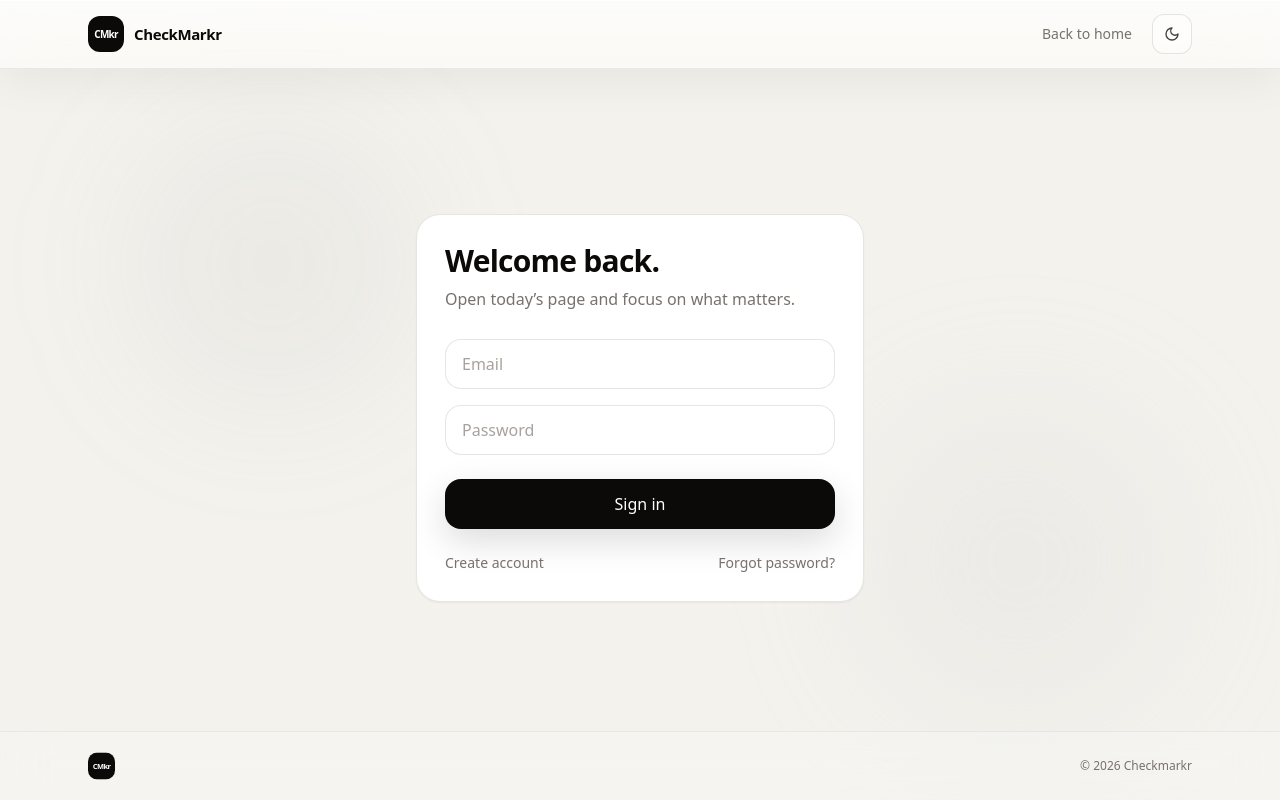
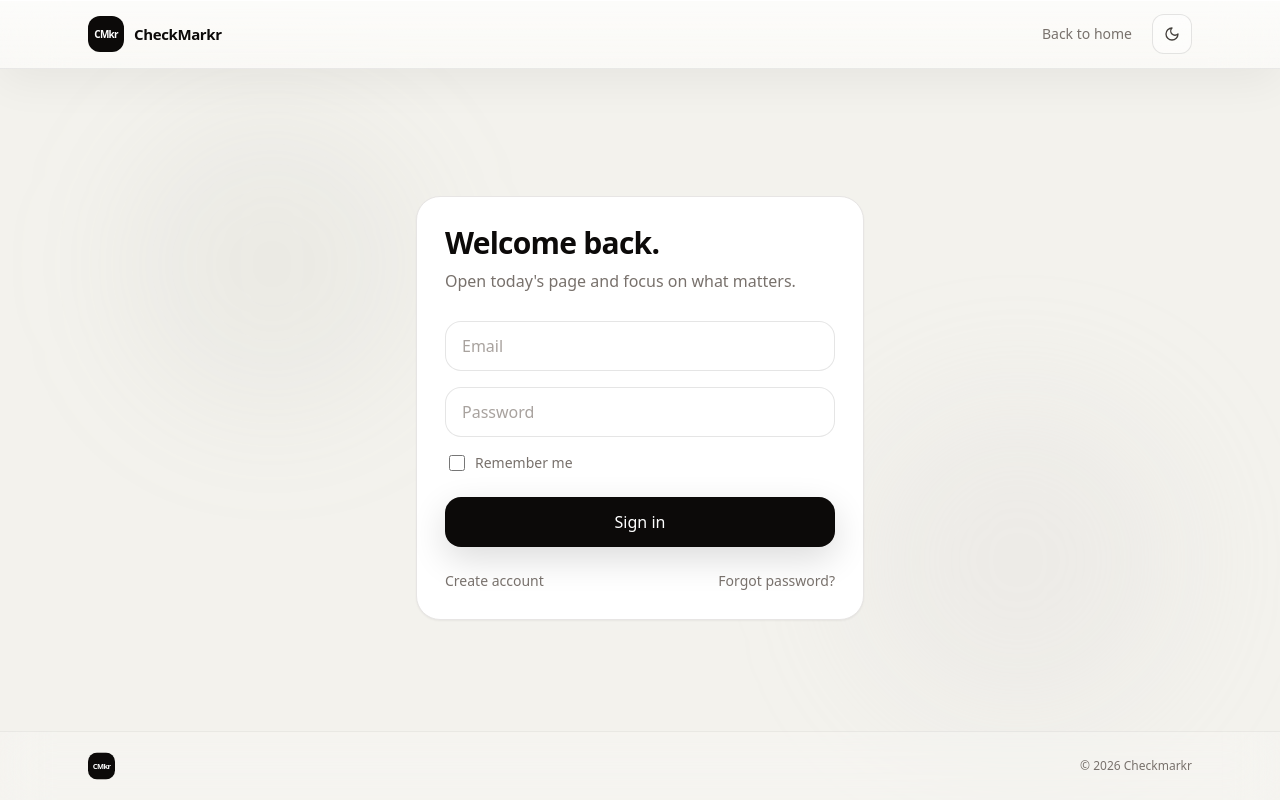
Before and after one commit to ShaphC/pro-daily, a Next.js app: page /login in a window 1280 px wide. Built offline with nearby package versions, Linux system fonts and the light colour scheme.

Commit message:
added the remember me feature

```diff
--- a/app/(auth)/login/page.tsx
+++ b/app/(auth)/login/page.tsx
@@ -1,32 +1,42 @@
 import Link from "next/link";
+
 import { AuthFormFields } from "@/components/auth/auth-form";
 import { signIn } from "@/lib/actions/auth";
 
 export default async function LoginPage({
   searchParams,
 }: {
-  searchParams: Promise<{ error?: string; message?: string }>;
+  searchParams: Promise<{
+    error?: string;
+    message?: string;
+  }>;
 }) {
   const params = await searchParams;
+
   return (
     <section className="rounded-3xl border bg-white p-7 shadow-sm dark:bg-stone-900">
       <h1 className="text-3xl font-semibold tracking-tight">Welcome back.</h1>
+
       <p className="mt-2 text-stone-500">
-        Open today’s page and focus on what matters.
+        Open today&apos;s page and focus on what matters.
       </p>
+
       {params.error && (
         <p className="mt-5 rounded-xl bg-red-50 p-3 text-sm text-red-700 dark:bg-red-950/40 dark:text-red-300">
           {params.error}
         </p>
       )}
+
       {params.message && (
         <p className="mt-5 rounded-xl bg-stone-100 p-3 text-sm dark:bg-stone-800">
           {params.message}
         </p>
       )}
+
       <form action={signIn} className="mt-7 grid gap-4">
-        <AuthFormFields buttonLabel="Sign in" />
+        <AuthFormFields buttonLabel="Sign in" rememberEmail />
       </form>
+
       <div className="mt-6 flex justify-between text-sm text-stone-500">
         <Link
           href="/signup"
@@ -34,6 +44,7 @@ export default async function LoginPage({
         >
           Create account
         </Link>
+
         <Link
           href="/reset-password"
           className="hover:text-stone-950 dark:hover:text-white"
--- a/components/auth/auth-form.tsx
+++ b/components/auth/auth-form.tsx
@@ -2,18 +2,50 @@
 
 import { useEffect, useState } from "react";
 
-export function AuthFormFields({ buttonLabel }: { buttonLabel: string }) {
+const REMEMBERED_EMAIL_KEY = "checkmarkr_remembered_email";
+
+type AuthFormFieldsProps = {
+  buttonLabel: string;
+  rememberEmail?: boolean;
+};
+
+export function AuthFormFields({
+  buttonLabel,
+  rememberEmail = false,
+}: AuthFormFieldsProps) {
   const [timezone, setTimezone] = useState("UTC");
   const [origin, setOrigin] = useState("");
+  const [email, setEmail] = useState("");
+  const [rememberMe, setRememberMe] = useState(false);
 
   useEffect(() => {
     setTimezone(Intl.DateTimeFormat().resolvedOptions().timeZone || "UTC");
     setOrigin(window.location.origin);
-  }, []);
+
+    if (rememberEmail) {
+      const rememberedEmail = localStorage.getItem(REMEMBERED_EMAIL_KEY);
+
+      if (rememberedEmail) {
+        setEmail(rememberedEmail);
+        setRememberMe(true);
+      }
+    }
+  }, [rememberEmail]);
+
+  function handleSubmit() {
+    if (!rememberEmail) return;
+
+    if (rememberMe && email.trim()) {
+      localStorage.setItem(REMEMBERED_EMAIL_KEY, email.trim());
+    } else {
+      localStorage.removeItem(REMEMBERED_EMAIL_KEY);
+    }
+  }
 
   return (
     <>
       <input type="hidden" name="timezone" value={timezone} />
+
       <input type="hidden" name="origin" value={origin} />
 
       <label className="sr-only" htmlFor="auth-email">
@@ -27,6 +59,8 @@ export function AuthFormFields({ buttonLabel }: { buttonLabel: string }) {
         placeholder="Email"
         autoComplete="email"
         required
+        value={email}
+        onChange={(event) => setEmail(event.target.value)}
         className="rounded-2xl border border-black/10 bg-white/35 px-4 py-3 text-stone-950 outline-none backdrop-blur-xl transition placeholder:text-stone-400 focus:border-black/20 focus:bg-white/50 focus:ring-2 focus:ring-black/5 dark:border-white/10 dark:bg-white/[0.045] dark:text-white dark:placeholder:text-stone-500 dark:focus:border-white/20 dark:focus:bg-white/[0.07] dark:focus:ring-white/5"
       />
 
@@ -45,8 +79,22 @@ export function AuthFormFields({ buttonLabel }: { buttonLabel: string }) {
         className="rounded-2xl border border-black/10 bg-white/35 px-4 py-3 text-stone-950 outline-none backdrop-blur-xl transition placeholder:text-stone-400 focus:border-black/20 focus:bg-white/50 focus:ring-2 focus:ring-black/5 dark:border-white/10 dark:bg-white/[0.045] dark:text-white dark:placeholder:text-stone-500 dark:focus:border-white/20 dark:focus:bg-white/[0.07] dark:focus:ring-white/5"
       />
 
+      {rememberEmail && (
+        <label className="flex cursor-pointer items-center gap-2.5 px-1 text-sm text-stone-500 dark:text-stone-400">
+          <input
+            type="checkbox"
+            checked={rememberMe}
+            onChange={(event) => setRememberMe(event.target.checked)}
+            className="h-4 w-4 cursor-pointer accent-stone-950 dark:accent-white"
+          />
+
+          <span>Remember me</span>
+        </label>
+      )}
+
       <button
         type="submit"
+        onClick={handleSubmit}
         className="mt-2 rounded-2xl border border-black/10 bg-stone-950 px-4 py-3 font-medium text-white shadow-[0_12px_35px_rgba(0,0,0,0.14)] transition hover:-translate-y-0.5 hover:shadow-[0_16px_40px_rgba(0,0,0,0.18)] dark:border-white/10 dark:bg-white dark:text-stone-950"
       >
         {buttonLabel}
```
